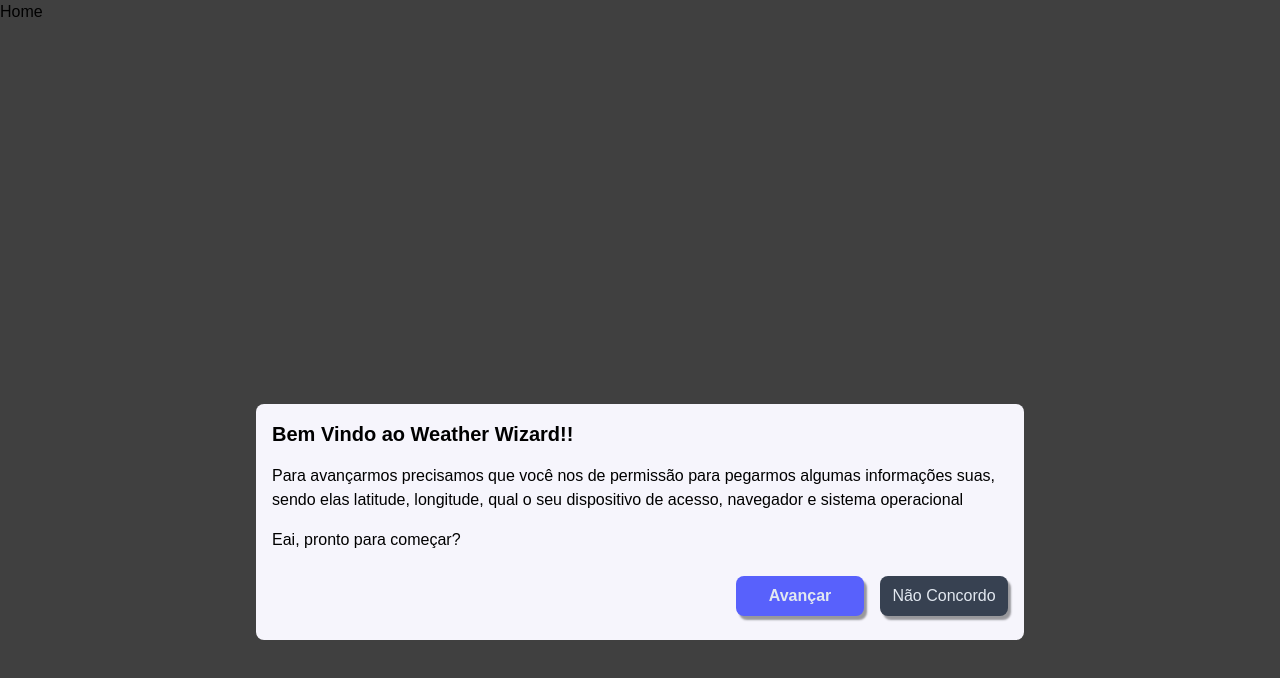
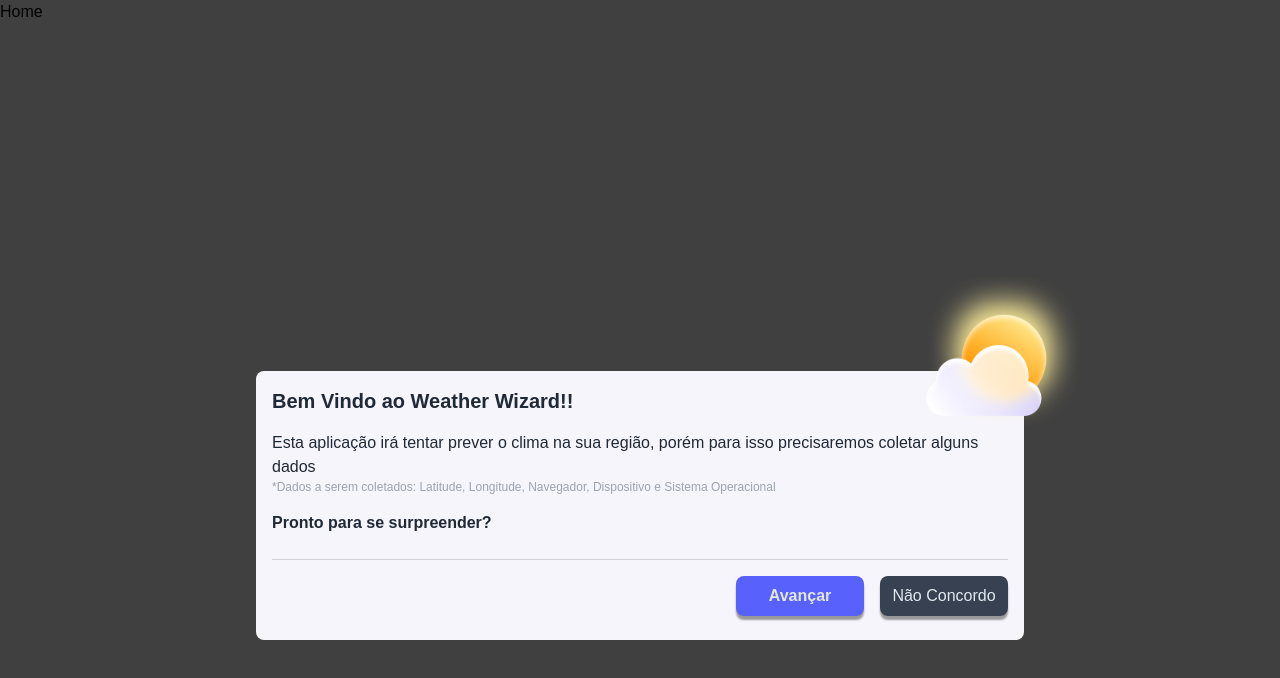
Before and after one commit to OsvaldoBBini/WeatherWizard_front, a React (Vite) app: page / in a window 1280 px wide. Shown: the top 678 px of the page. Built offline with nearby package versions, Linux system fonts and the light colour scheme.

Commit message:
modal portal and notAllow page

```diff
--- a/src/components/Button/index.tsx
+++ b/src/components/Button/index.tsx
@@ -1,12 +1,19 @@
+import { ComponentProps } from "react"
 
-interface IButton {
-  text: string,
-  type: string
+interface IButton extends ComponentProps<'button'>{
+  action: () => void;
+  variant: string,
+  text: string
 }
 
-export default function Button({text, type}: IButton): JSX.Element {
+export default function Button({variant, text, action}: IButton): JSX.Element {
   return(
-    <button className={`w-32 h-10 ${type === 'secondary' ? 'bg-gray-700' : 'bg-primary-main'} text-slate-200 ${type === 'secondary' ? 'font-medium' : 'font-bold'} rounded-lg shadow-[3.0px_4.0px_2.0px_rgba(0,0,0,0.38)] hover:-translate-y-1 hover:shadow-[5.0px_7.0px_2.0px_rgba(0,0,0,0.38)] active:translate-y-1 active:shadow-[2.0px_4.0px_2.0px_rgba(0,0,0,0.38)]  transition-all`}>
+    <button
+    onClick={() => action()}
+    className={`min-w-32 min-h-10 pl-1 pr-1 ${variant === 'secondary' ? 'bg-gray-700' : 'bg-primary-main'} text-slate-200
+    ${variant === 'secondary' ? 'font-medium' : 'font-bold'} rounded-lg shadow-[0px_4px_2px_rgba(0,0,0,0.38)]
+    hover:-translate-y-1 hover:shadow-[0px_7px_2px_rgba(0,0,0,0.38)] active:translate-y-1
+    active:shadow-[0px_4px_2px_rgba(0,0,0,0.38)]  transition-all`}>
       {text}
     </button>
   )
--- a/src/components/Modal/index.tsx
+++ b/src/components/Modal/index.tsx
@@ -1,23 +1,39 @@
 import Button from "../Button";
+import sun from "../../assets/sun.png"
+import { useModal } from "./useModal";
 
 export default function Modal() {
+
+  const {
+    sendToNotAllowPredictionPage
+  } = useModal();
 
   return (
     <div className="fixed left-0 top-0 h-[100%] w-[100%] bg-black bg-opacity-75">
       <div className="bg-modal rounded-lg w-[60%] absolute bottom-[20%] left-[20%] p-4">
-        <div className="mb-6">
-          <h1 className="font-bold text-left mb-4 text-xl">Bem Vindo ao Weather Wizard!!</h1>
-          <p className="mb-4 text-base">
-            Para avançarmos precisamos que você nos de permissão para
-            pegarmos algumas informações suas, sendo elas latitude, longitude,
-            qual o seu dispositivo de acesso, navegador e sistema operacional
-          </p>
-          <p className="mb-4 text-base">Eai, pronto para começar?</p>
-        </div>
-        <div className="flex gap-x-4 justify-end mb-2">
-          <Button text="Avançar" type={'primary'}/>
-          <Button text="Não Concordo" type={'secondary'}/>
-        </div>
+        <img src={sun} className="w-40 h-40 absolute right-[-60px] top-[-100px]"/>
+        <header>
+          <h1 className="font-bold text-left mb-4 text-xl text-gray-800">Bem Vindo ao Weather Wizard!!</h1>
+        </header>
+        <section className="mb-6">
+            <p className="text-base text-gray-800 font-medium">
+              Esta aplicação irá tentar prever o clima na sua região, porém para isso precisaremos coletar alguns dados
+            </p>
+            <p className="mb-4 text-xs text-gray-400">
+              *Dados a serem coletados: Latitude, Longitude, Navegador, Dispositivo e Sistema Operacional
+            </p>
+            <p className="mb-4 text-base text-gray-800 font-semibold">Pronto para se surpreender?</p>
+        </section>
+        <footer className="flex gap-x-4 justify-end mb-2 pt-4 border-t-[1px] border-gray-300">
+          <Button
+            text="Avançar"
+            variant={'primary'}
+            action={() => console.log('oi')}/>
+          <Button
+            text="Não Concordo"
+            variant={'secondary'}
+            action={sendToNotAllowPredictionPage}/>
+        </footer>
       </div>
     </div>
   )
--- /dev/null
+++ b/src/components/Modal/useModal.ts
@@ -0,0 +1,16 @@
+import { useNavigate } from "react-router-dom";
+
+export function useModal(): {
+  sendToNotAllowPredictionPage: () => void,
+} {
+
+  const navigate = useNavigate();
+
+  const sendToNotAllowPredictionPage = () => {
+    navigate('/notAllow')
+  };
+
+  return {
+    sendToNotAllowPredictionPage
+  }
+}
--- /dev/null
+++ b/src/components/ReactPortal/index.tsx
@@ -0,0 +1,18 @@
+import ReactDOM from 'react-dom';
+
+interface IReactPortal {
+  containerID?: string,
+  children: JSX.Element
+}
+
+export function ReactPortal({ containerID = 'portal-root', children }: IReactPortal): JSX.Element {
+  let container = document.getElementById(containerID);
+
+  if (!container) {
+    container = document.createElement('div');
+    container.setAttribute('id', containerID);
+    document.body.appendChild(container);
+  }
+
+  return ReactDOM.createPortal(children, container);
+}
--- a/src/pages/Home/index.tsx
+++ b/src/pages/Home/index.tsx
@@ -1,10 +1,13 @@
 import Modal from "../../components/Modal";
+import { ReactPortal } from "../../components/ReactPortal";
 
 export default function Home(): JSX.Element {
   return (
-    <div className="static">
-      <h1>Home</h1>
-      <Modal/>
-    </div>
+    <>
+      <div className="static">
+        <h1>Home</h1>
+      </div>
+      <ReactPortal children={<Modal/>}/>
+    </>
   )
 }
--- a/src/pages/NotAllow/index.tsx
+++ b/src/pages/NotAllow/index.tsx
@@ -1,5 +1,20 @@
+import Button from "../../components/Button";
+import { useNotAllow } from "./useNotAllow";
+
 export default function NotAllow(): JSX.Element {
+
+  const {
+    sendToHomePage
+  } = useNotAllow();
+
   return (
-    <h1>NotAllow</h1>
+    <div className="flex items-center justify-center h-screen bg-primary-lighter">
+      <div className="flex flex-col items-center">
+        <h1 className="text-gray-800 font-bold text-8xl mb-8">Ops!</h1>
+        <p className="text-gray-800">Não podemos realizar a predição porque não temos acesso a seus dados.</p>
+        <p className="text-gray-800 font-bold mb-4">Tem certeza de sua decisão?</p>
+        <Button variant='primary' text='Retornar ao Wizard' action={sendToHomePage}/>
+      </div>
+    </div>
   )
 }
--- /dev/null
+++ b/src/pages/NotAllow/useNotAllow.ts
@@ -0,0 +1,14 @@
+import { useNavigate } from "react-router-dom";
+
+export function useNotAllow (): {
+  sendToHomePage: () => void
+}{
+
+  const navigate = useNavigate();
+
+  const sendToHomePage = () => navigate('/');
+
+  return {
+    sendToHomePage
+  }
+}
--- a/tailwind.config.js
+++ b/tailwind.config.js
@@ -17,11 +17,6 @@
           main: '#5861FC',
           dark: '#3346F0',
         },
-        gray: {
-          900: '#222222',
-          200: '#BCBCBC',
-          100: '#E5E5E5',
-        },
         danger: {
           light: '#F97171',
           main: '#FC5050',
```
Also changed, not shown: src/assets/sun.png (added), src/assets/weather.svg (deleted).
